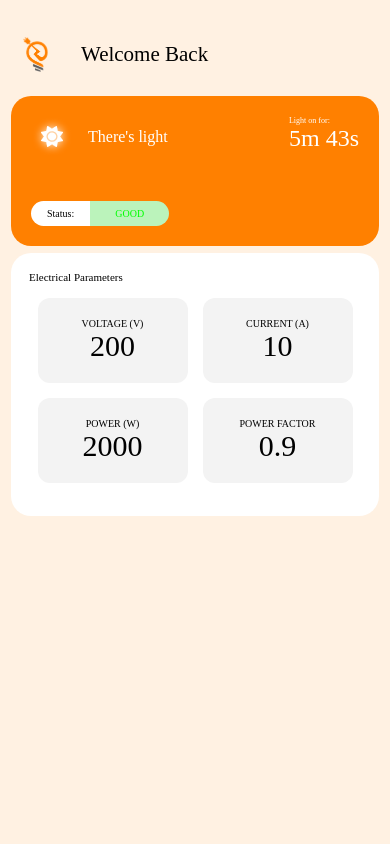
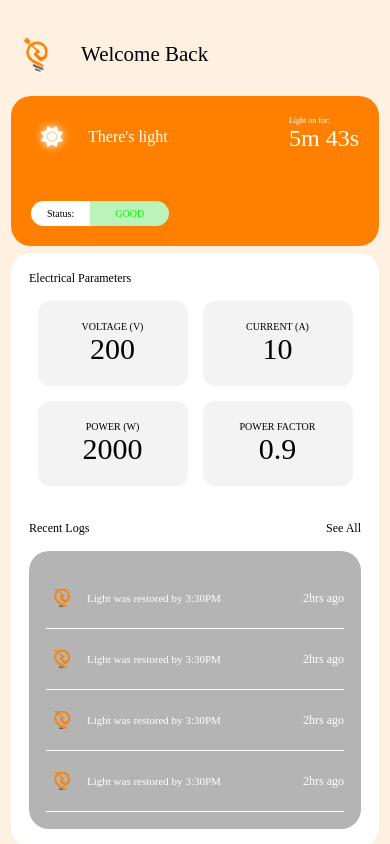
Before and after one commit to Oorimark/upNepa2.0-app, a React Native app: screen / in a window 390 px wide. Built offline with nearby package versions, Linux system fonts and the light colour scheme.

Commit message:
Completed working on the home screen

```diff
--- a/src/screens/Home/Home.tsx
+++ b/src/screens/Home/Home.tsx
@@ -1,10 +1,13 @@
-import {Image, View, Text} from 'react-native';
+import {Image, View, Text, FlatList} from 'react-native';
 import LightDisplaySection from './Sections/LightDisplaySection';
 import {HomeScreenStyles} from '../../styles/Screens/HomeStyles';
 import ParameterDisplaySection from './Sections/ParameterDisplaySection';
+import RecentLogsSection from './Sections/RecentLogsSection';
 
 export default function HomeScreen(): JSX.Element {
   return (
+    <FlatList
+      data={[
         <View style={HomeScreenStyles.container}>
           {/* Screen Header Section */}
           <View style={HomeScreenStyles.headerContainer}>
@@ -21,7 +24,11 @@ export default function HomeScreen(): JSX.Element {
           {/* Parameter Display Section && Recent Logs Section */}
           <View style={HomeScreenStyles.ParameterDisplayParentStyle}>
             <ParameterDisplaySection />
+            <RecentLogsSection />
           </View>
-    </View>
+        </View>,
+      ]}
+      renderItem={({item}) => item}
+    />
   );
 }
--- /dev/null
+++ b/src/screens/Home/Sections/RecentLogsSection.tsx
@@ -0,0 +1,57 @@
+import {View, Text, Image} from 'react-native';
+import {HomeScreenStyles} from '../../../styles/Screens/HomeStyles';
+import {BaseStyle} from '../../../styles/Global';
+
+export default function RecentLogsSection(): JSX.Element {
+  return (
+    <View style={HomeScreenStyles.RecentLogsSectionContainer}>
+      {/* Section Header */}
+      <View style={HomeScreenStyles.RecentLogsSectionHeaderContainer}>
+        <Text style={HomeScreenStyles.RecentLogsSectionHeaderLabelStyle}>
+          Recent Logs
+        </Text>
+        <Text style={BaseStyle.defaultFont}>See All</Text>
+      </View>
+
+      {/* Logs Display */}
+      <View style={HomeScreenStyles.RecentLogsSectionBoxContainer}>
+        {logData.map((log, index) => (
+          <View key={index} style={HomeScreenStyles.RecentLogsSectionBoxStyle}>
+            <View style={HomeScreenStyles.RecentLogsSectionBoxStyleSection}>
+              <Image
+                source={require('../../../../assets/img/up-nepa-logo.png')}
+                style={HomeScreenStyles.RecentLogsSectionBoxImageStyle}
+              />
+              <Text style={HomeScreenStyles.RecentLogsSectionBoxLogTextStyle}>
+                Light was restored by {log.restoredTime}
+              </Text>
+            </View>
+            <Text
+              style={HomeScreenStyles.RecentLogsSectionBoxDurationTextStyle}>
+              2hrs ago
+            </Text>
+          </View>
+        ))}
+      </View>
+    </View>
+  );
+}
+
+const logData = [
+  {
+    restoredTime: '3:30PM',
+    seizedTime: '4:30PM',
+  },
+  {
+    restoredTime: '3:30PM',
+    seizedTime: '4:30PM',
+  },
+  {
+    restoredTime: '3:30PM',
+    seizedTime: '4:30PM',
+  },
+  {
+    restoredTime: '3:30PM',
+    seizedTime: '4:30PM',
+  },
+];
--- a/src/styles/Screens/HomeStyles.ts
+++ b/src/styles/Screens/HomeStyles.ts
@@ -90,11 +90,12 @@ export const HomeScreenStyles = StyleSheet.create({
     backgroundColor: pColor10,
     padding: 18,
     borderRadius: 20,
+    rowGap: 20,
   },
   ParameterDisplayLabelStyle: {
     fontFamily: 'Montserrat-SemiBold',
     color: sColor60,
-    fontSize: 11,
+    fontSize: 12,
   },
   ParameterDisplayBoxContainer: {
     width: '100%',
@@ -123,4 +124,49 @@ export const HomeScreenStyles = StyleSheet.create({
     fontFamily: 'Montserrat-Black',
     fontSize: 30,
   },
+  RecentLogsSectionContainer: {
+    rowGap: 15,
+  },
+  RecentLogsSectionHeaderContainer: {
+    flexDirection: 'row',
+    justifyContent: 'space-between',
+  },
+  RecentLogsSectionHeaderLabelStyle: {
+    fontFamily: 'Montserrat-SemiBold',
+    color: sColor60,
+    fontSize: 12,
+  },
+  RecentLogsSectionBoxContainer: {
+    backgroundColor: '#B4B4B4',
+    padding: 17,
+    borderRadius: 20,
+  },
+  RecentLogsSectionBoxStyle: {
+    flexDirection: 'row',
+    justifyContent: 'space-between',
+    alignItems: 'center',
+    paddingVertical: 15,
+    borderBottomWidth: 0.2,
+    borderBottomColor: pColor10,
+  },
+  RecentLogsSectionBoxImageStyle: {
+    width: 30,
+    height: 30,
+    transform: [{scale: 0.6}],
+  },
+  RecentLogsSectionBoxStyleSection: {
+    flexDirection: 'row',
+    columnGap: 11,
+    alignItems: 'center',
+  },
+  RecentLogsSectionBoxDurationTextStyle: {
+    fontFamily: 'Montserrat-SemiBold',
+    fontSize: 12,
+    color: pColor10,
+  },
+  RecentLogsSectionBoxLogTextStyle: {
+    fontFamily: 'Montserrat-Regular',
+    fontSize: 11,
+    color: pColor10,
+  },
 });
```
Lines whose indentation alone changed are shown as unchanged.
